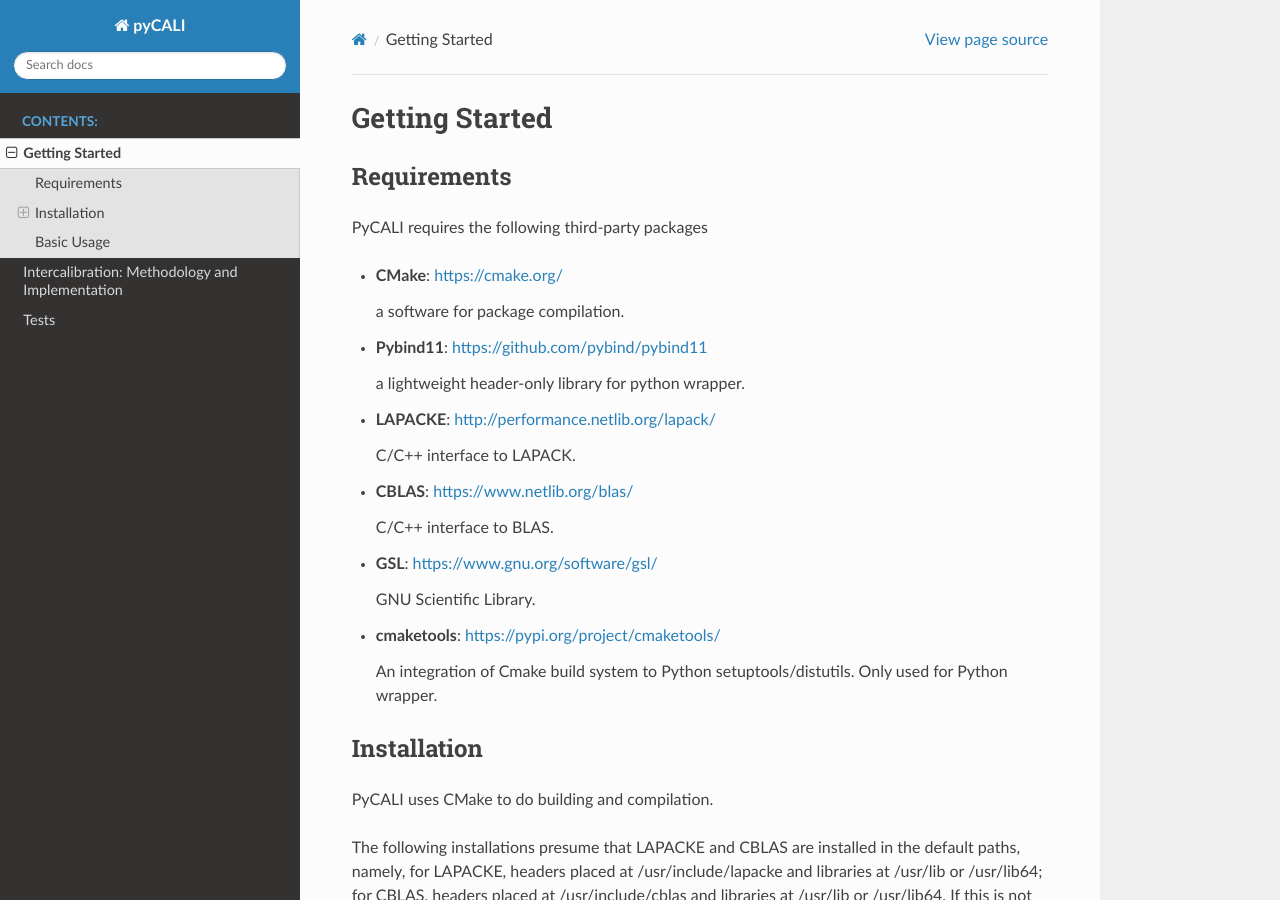
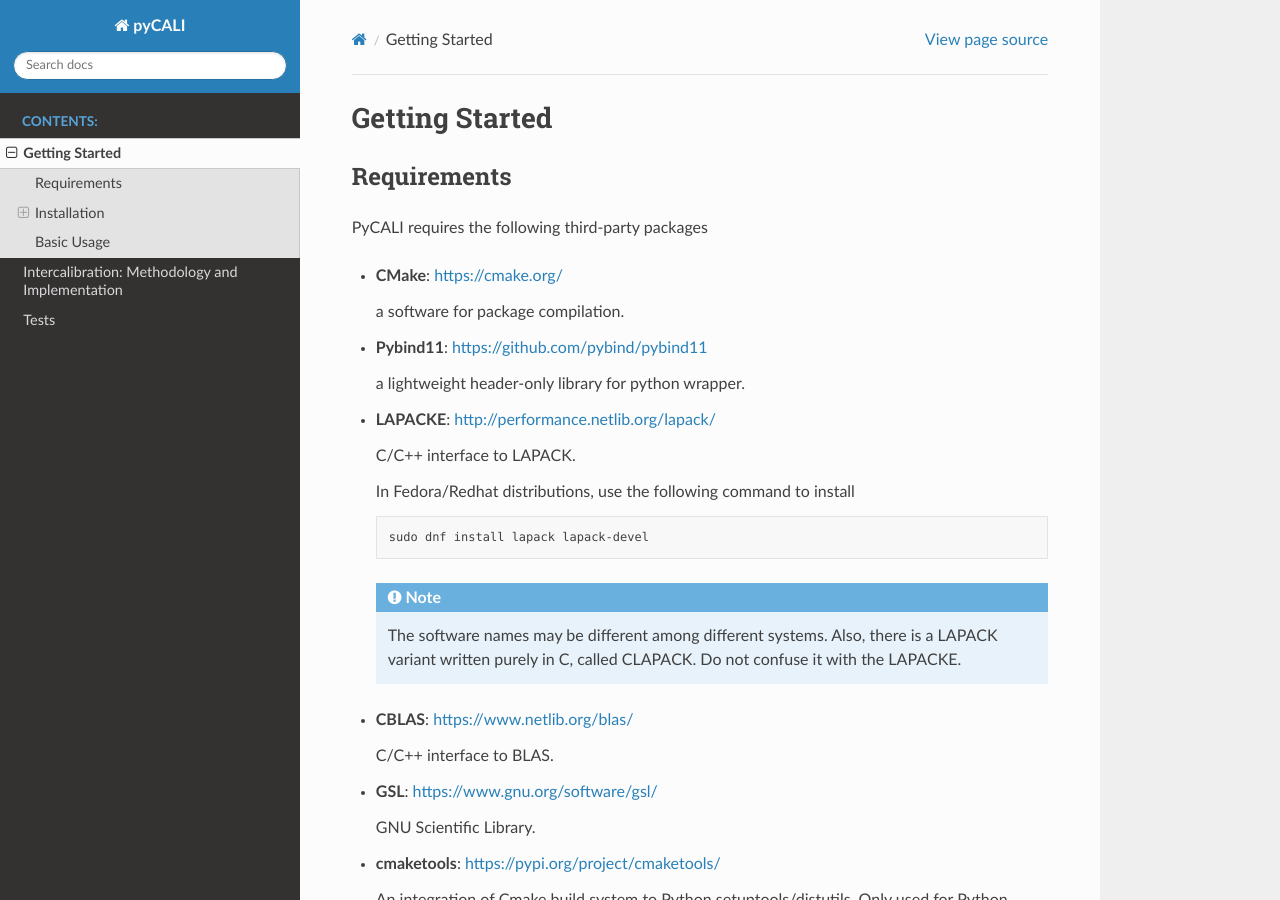
Before and after one commit to LiyrAstroph/PyCALI, a Sphinx documentation site: the page built from docs/getting_started.rst, in a window 1280 px wide and 900 px high. Built offline with Sphinx 7.4.7 and the Read the Docs theme 2.0.0, drawn with Linux system fonts in a browser that asks for light colours.

Commit message:
update docs.

```diff
--- a/docs/getting_started.rst
+++ b/docs/getting_started.rst
@@ -24,6 +24,16 @@
 
   C/C++ interface to LAPACK.
 
+  In Fedora/Redhat distributions, use the following command to install
+
+  .. code-block:: bash
+
+    sudo dnf install lapack lapack-devel
+
+  .. note::
+
+    The software names may be different among different systems. Also, there is
+    a LAPACK variant written purely in C, called CLAPACK. Do not confuse it with the LAPACKE.
 
 * **CBLAS**: https://www.netlib.org/blas/
 
```
